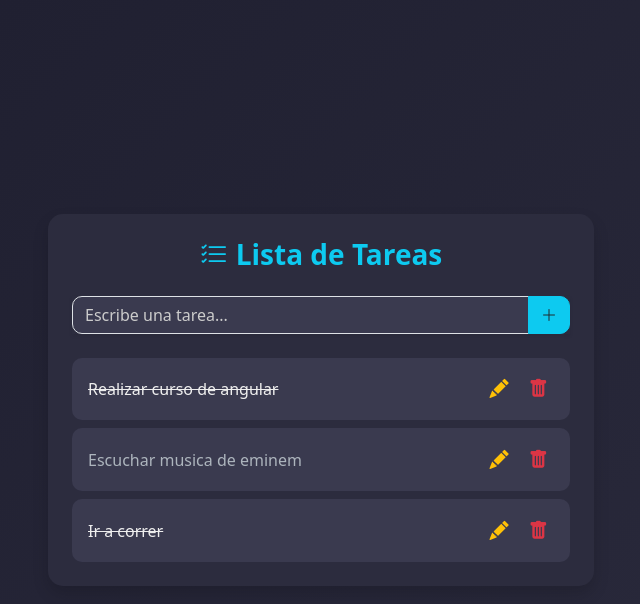
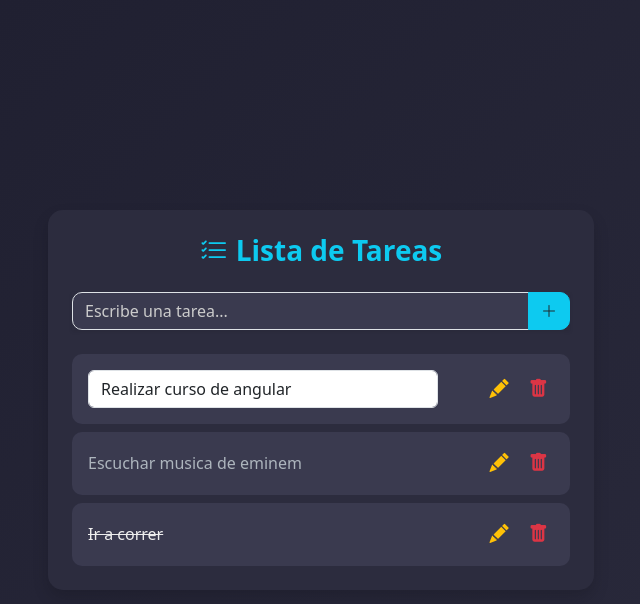
Before and after one commit to ale94/todolist-app-angular, an Angular app: page / in a window 1280 px wide. Both pictures are taken after a click on the button 818 px from the left and 388 px from the top of the page. Shown: the top 604 px of the page, without its empty margins (319-959 px from the left). Built offline with nearby package versions, Linux system fonts and the light colour scheme.

Commit message:
feat: add update icon

```diff
--- a/src/app/components/todo-dashboard/todo-dashboard.html
+++ b/src/app/components/todo-dashboard/todo-dashboard.html
@@ -16,6 +16,7 @@
           [tasks]="tasks()"
           (updateTask)="updateTaskCompletion($event)"
           (delete)="deleteTask($event)"
+          (edit)="editTask($event)"
           />
         </div>
       </div>
--- a/src/app/components/todo-dashboard/todo-dashboard.ts
+++ b/src/app/components/todo-dashboard/todo-dashboard.ts
@@ -45,4 +45,12 @@ export class TodoDashboard {
   deleteTask(id: number) {
     this.tasks.update((tasks) => tasks.filter((task) => task.id !== id));
   }
+
+  editTask(updatedTask: Task) {
+    this.tasks.update((tasks) =>
+      tasks.map((t) =>
+        t.id === updatedTask.id ? { ...t, name: updatedTask.name } : t
+      )
+    );
+  }
 }
--- a/src/app/components/todo-tasks-item/todo-tasks-item.html
+++ b/src/app/components/todo-tasks-item/todo-tasks-item.html
@@ -2,11 +2,23 @@
   class="task-item p-3 d-flex justify-content-between align-items-center"
   [class.completed]="task().completed"
 >
-  <span class="fw-medium">{{ task().name }}</span>
+  @if (!isEdited()) {
+    <span class="fw-medium">{{ task().name }}</span>
+  }
+  @else {
+    <input
+    type="text"
+    class="form-control w-75"
+    [value]="task().name"
+    (keydown.enter)="editTask(txtName.value, task().id)"
+    #txtName
+    >
+  }
   <div>
     <button
       class="btn-icon text-warning me-2"
       title="Editar"
+      (click)="changeIsEdit()"
     >
       <i class="bi bi-pencil-fill"></i>
     </button>
--- a/src/app/components/todo-tasks-item/todo-tasks-item.ts
+++ b/src/app/components/todo-tasks-item/todo-tasks-item.ts
@@ -9,10 +9,24 @@ import { Task } from '../../interfaces/task';
 export class TodoTasksItem {
   task = input.required<Task>();
   delete = output<number>();
-  edit = output<string>();
+  edit = output<Task>();
+  isEdited = signal(false);
 
   deleteTask(id: number) {
     this.delete.emit(id);
   }
 
+  changeIsEdit() {
+    this.isEdited.set(!this.isEdited());
+  }
+
+  editTask(name: string, id: number) {
+    const task: Task = {
+      id,
+      name,
+      completed: false,
+    };
+    this.edit.emit(task);
+    this.isEdited.set(!this.isEdited());
+  }
 }
--- a/src/app/components/todo-tasks/todo-tasks.html
+++ b/src/app/components/todo-tasks/todo-tasks.html
@@ -4,6 +4,7 @@
     [task]="task"
     (dblclick)="updateTaskCompletion(task)"
     (delete)="deleteTask($event)"
+    (edit)="editTask($event)"
   />
   }
 </div>
--- a/src/app/components/todo-tasks/todo-tasks.ts
+++ b/src/app/components/todo-tasks/todo-tasks.ts
@@ -11,6 +11,7 @@ export class TodoTasks {
   tasks = input.required<Task[]>();
   updateTask = output<Task>();
   delete = output<number>();
+  edit = output<Task>();
 
   updateTaskCompletion(task: Task) {
     this.updateTask.emit(task);
@@ -19,4 +20,8 @@ export class TodoTasks {
   deleteTask(id: number) {
     this.delete.emit(id);
   }
+
+  editTask(task: Task) {
+    this.edit.emit(task);
+  }
 }
```
